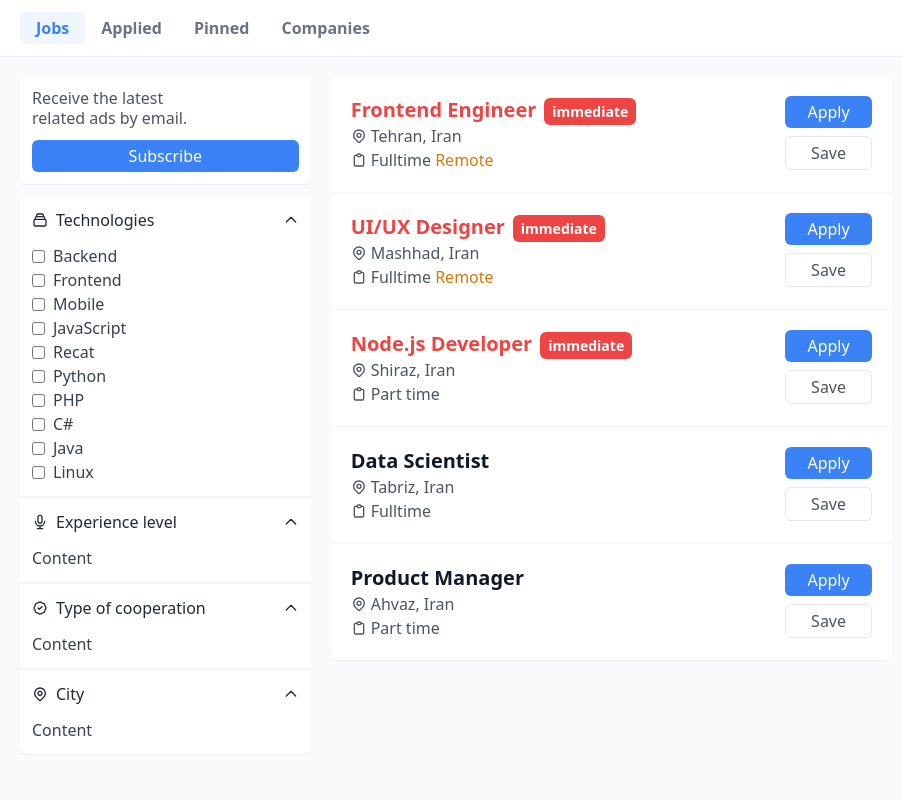
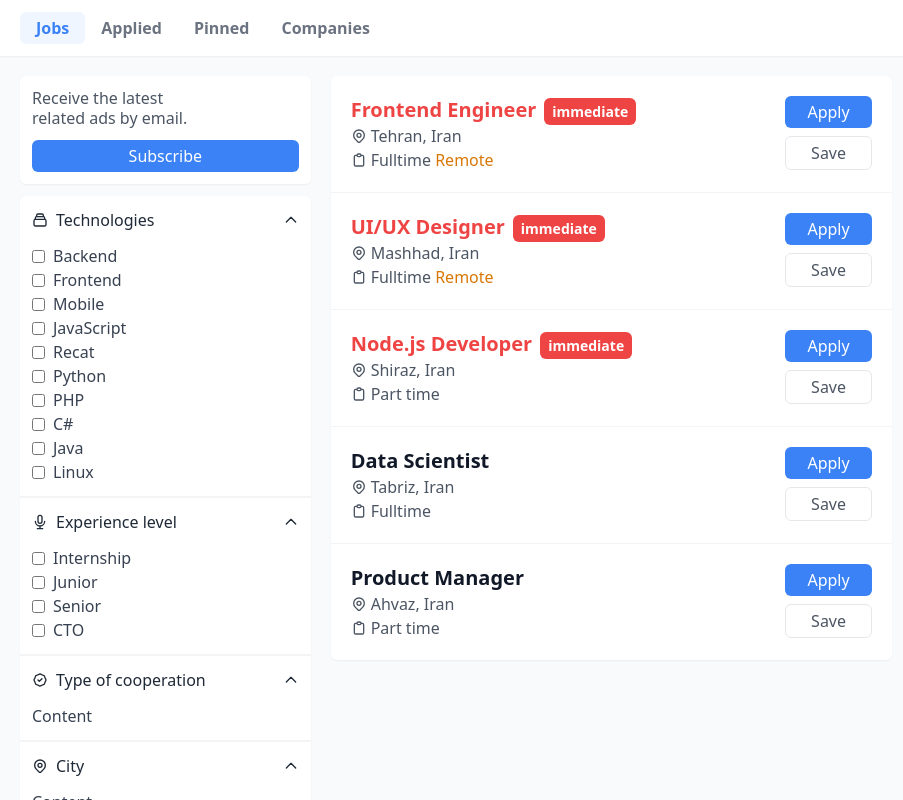
Before and after one commit to hasansaid/Is-Bulma-Sitesi, a React (Create React App) app: page / in a window 1280 px wide. Shown: the whole page, without its empty margins (184-1087 px from the left). Built offline with nearby package versions, Linux system fonts and the light colour scheme.

Commit message:
feat: add level section

```diff
--- /dev/null
+++ b/src/components/Home/Filter/Level/index.js
@@ -0,0 +1,36 @@
+import { useState } from 'react';
+
+import Accrodion from '../../../Elements/Accordion';
+import Checkbox from '../../../Elements/Checkbox';
+
+export default function Level() {
+  const [open, setOpen] = useState(true);
+
+  return (
+    <Accrodion.Group>
+      <Accrodion.Title open={open} click={() => setOpen(!open)}>
+        <svg
+          className="w-4 h-4"
+          fill="none"
+          stroke="currentColor"
+          viewBox="0 0 24 24"
+          xmlns="http://www.w3.org/2000/svg"
+        >
+          <path
+            strokeLinecap="round"
+            strokeLinejoin="round"
+            strokeWidth={2}
+            d="M19 11a7 7 0 01-7 7m0 0a7 7 0 01-7-7m7 7v4m0 0H8m4 0h4m-4-8a3 3 0 01-3-3V5a3 3 0 116 0v6a3 3 0 01-3 3z"
+          />
+        </svg>
+        <p>Experience level</p>
+      </Accrodion.Title>
+      <Accrodion.Content open={open}>
+        <Checkbox name="level__internship" label="Internship" />
+        <Checkbox name="level__junior" label="Junior" />
+        <Checkbox name="level__senior" label="Senior" />
+        <Checkbox name="level__cto" label="CTO" />
+      </Accrodion.Content>
+    </Accrodion.Group>
+  );
+}
--- a/src/components/Home/Filter/index.js
+++ b/src/components/Home/Filter/index.js
@@ -3,7 +3,9 @@ import { useState } from 'react';
 import update from 'immutability-helper';
 
 import Accrodion from '../../Elements/Accordion';
+
 import Technologies from './Technologies';
+import Level from './Level';
 
 export default function Filter() {
   const [accrodion, setAccrodion] = useState({
@@ -39,34 +41,8 @@ export default function Filter() {
   return (
     <section className="filter">
       <Accrodion>
-        <Technologies
-          open={accrodion.technologies}
-          click={() => handleAccrodion('technologies')}
-        />
-
-        <Accrodion.Group>
-          <Accrodion.Title
-            open={accrodion.level}
-            click={() => handleAccrodion('level')}
-          >
-            <svg
-              className="w-4 h-4"
-              fill="none"
-              stroke="currentColor"
-              viewBox="0 0 24 24"
-              xmlns="http://www.w3.org/2000/svg"
-            >
-              <path
-                strokeLinecap="round"
-                strokeLinejoin="round"
-                strokeWidth={2}
-                d="M19 11a7 7 0 01-7 7m0 0a7 7 0 01-7-7m7 7v4m0 0H8m4 0h4m-4-8a3 3 0 01-3-3V5a3 3 0 116 0v6a3 3 0 01-3 3z"
-              />
-            </svg>
-            <p>Experience level</p>
-          </Accrodion.Title>
-          <Accrodion.Content open={accrodion.level}>Content</Accrodion.Content>
-        </Accrodion.Group>
+        <Technologies />
+        <Level />
 
         <Accrodion.Group>
           <Accrodion.Title
```
